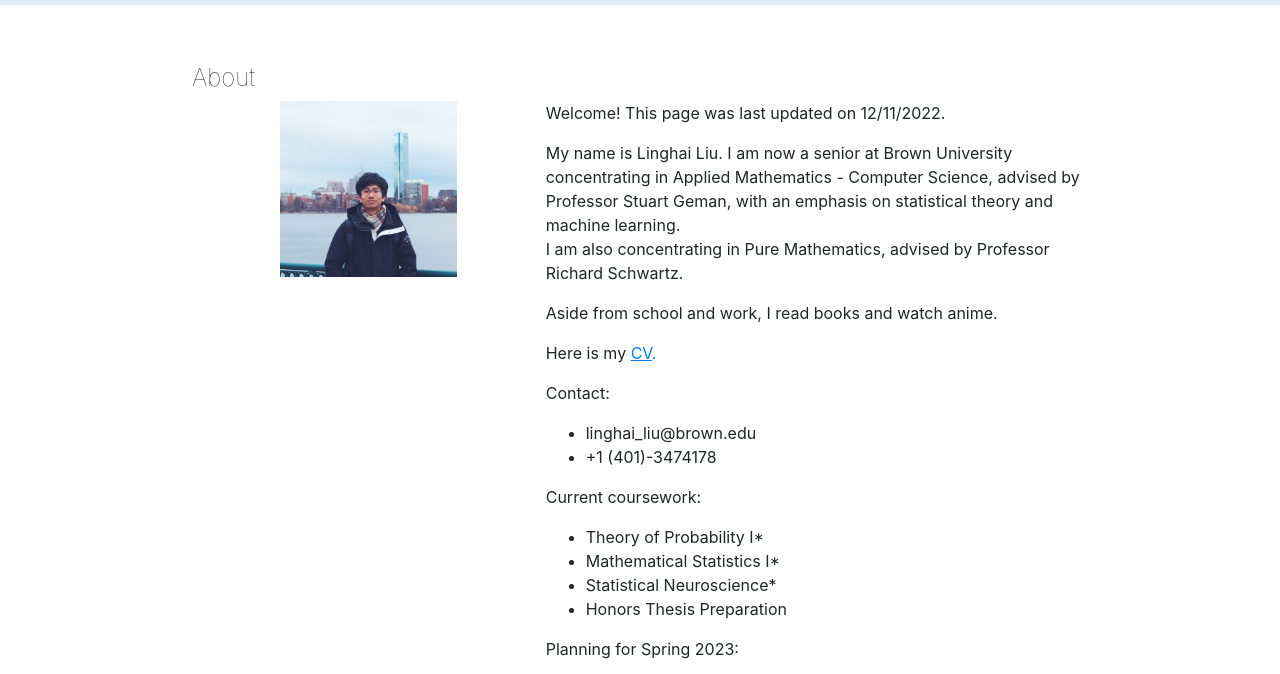
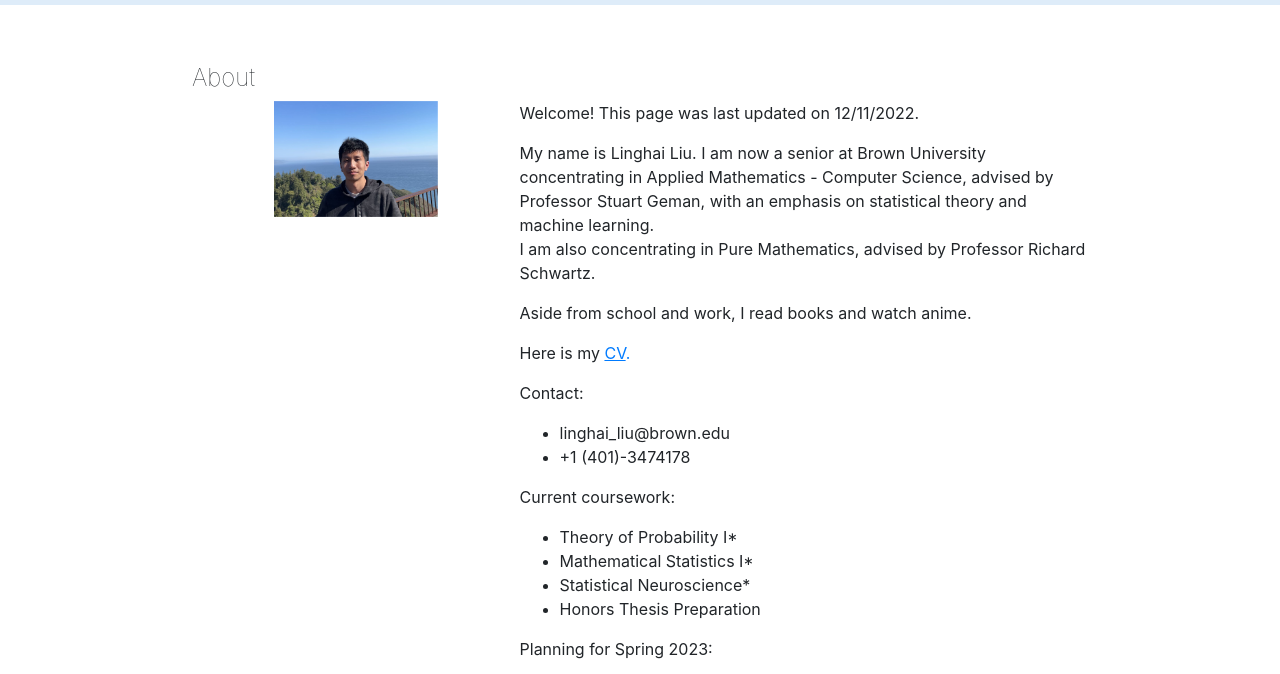
Before and after one commit to lliu58b/lliu58b.github.io, a plain HTML site: page index.html in a window 1280 px wide. Shown: the part 51-725 px from the top of the page. Drawn offline with nearby package versions, Linux system fonts and the light colour scheme; some packages are replaced by stand-ins of ours.

Commit message:
update profile picture

```diff
--- a/index.html
+++ b/index.html
@@ -45,7 +45,7 @@
     <section id="introduction" class="content">
         <h4 class="titles"><br>About</h4>
         <div class="h-intro">
-            <div class="selfpic"><img id="selfpic" src="images/self-pic.jpg"></div>
+            <div class="selfpic"><img id="selfpic" src="images/self-pic.png"></div>
             <div>
                 <p>
                     Welcome! This page was last updated on 12/11/2022.
```
Also changed, not shown: images/self-pic.jpg (deleted), images/self-pic.png (added).
